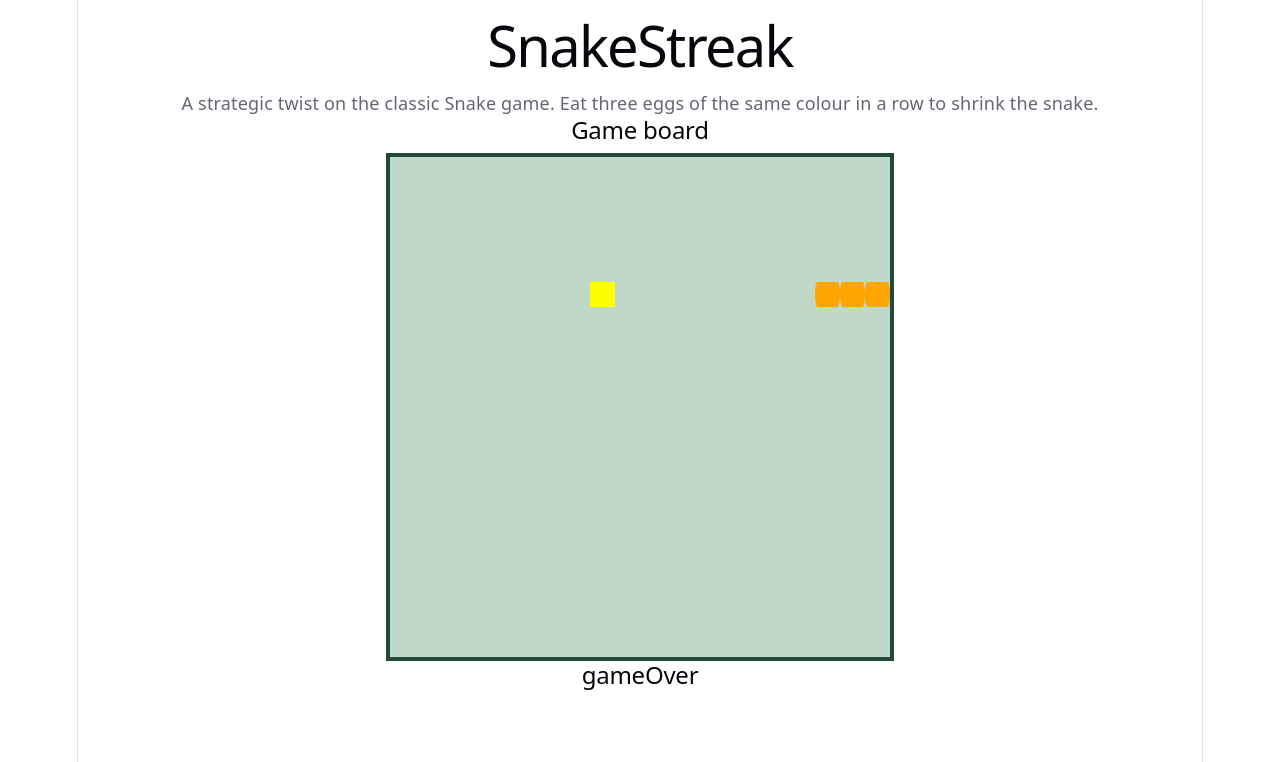
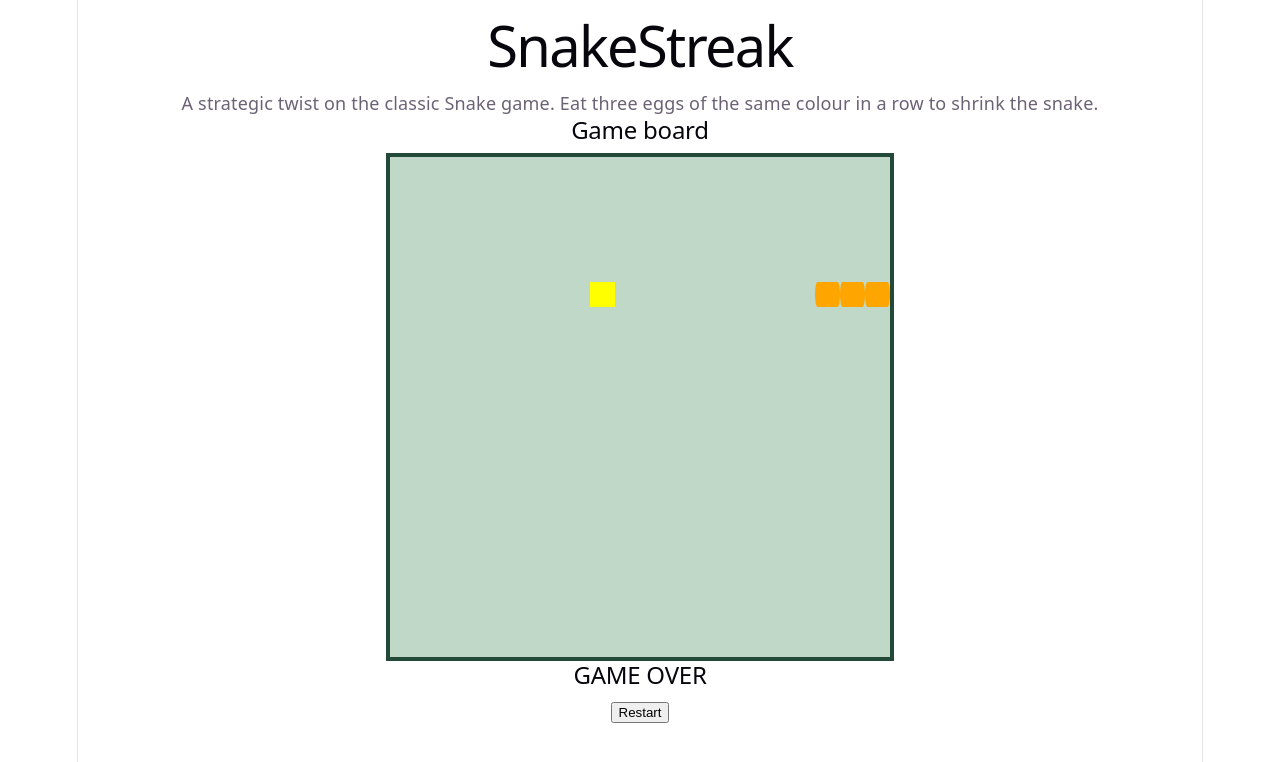
Before and after one commit to Cathy-5/SnakeStreak, a React (Vite) app: page / in a window 1280 px wide. Shown: the top 762 px of the page. Built offline with nearby package versions, Linux system fonts and the light colour scheme.

Commit message:
add restart game

```diff
--- a/src/App.jsx
+++ b/src/App.jsx
@@ -12,6 +12,16 @@ function App() {
   const [food] = useState([[8, 5]]);
   const [direction, setDirection] = useState('RIGHT');
   const [gameOver, setGameOver] = useState(false);
+
+  const resetGame = () => {
+    setSegments([
+      [5, 5],
+      [4, 5],
+      [3, 5],
+    ]);
+    setDirection('RIGHT');
+    setGameOver(false);
+  };
 
   // Keyboard input changes directionm the timer below moves the snake.
   useEffect(() => {
@@ -49,7 +59,8 @@ function App() {
 
   // Move one grid cell at a fixed interval and remove the old tail.
   useEffect(() => {
-    if (gameOver) return;
+    if (gameOver)
+      return;
     const timer = setInterval(() => {
       setSegments((prevSegments) => {
         const head = prevSegments[0];
@@ -80,7 +91,10 @@ function App() {
       <div>
         <GameBoard segments={segments} food={food} />
         {gameOver ? (
-          <h2>gameOver</h2>
+          <>
+          <h2>GAME OVER</h2>
+          <button onClick={resetGame}>Restart</button>
+          </>
         ) : (
           <>
             <h2>Use the arrow keys to steer</h2>
```
